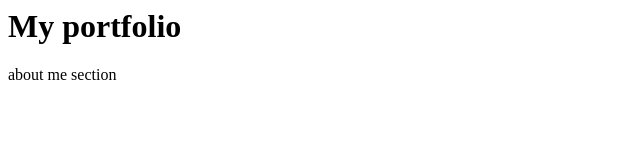
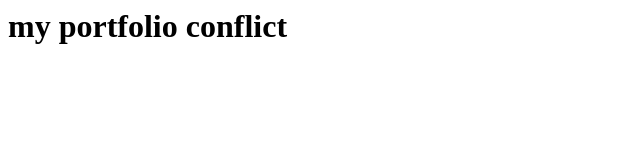
Before and after one commit to sweetyy92/my-portfolio, a plain HTML site: page index.html in a window 1280 px wide. Shown: the whole page, without its empty margins (0-640 px from the left). Drawn offline with Linux system fonts and the light colour scheme.

Commit message:
changed title in branch push git checkout main

```diff
--- a/index.html
+++ b/index.html
@@ -1,2 +1 @@
-<h1>My portfolio</h1>
-<p>about me section</p>
+<h1>my portfolio conflict</h1>
```
